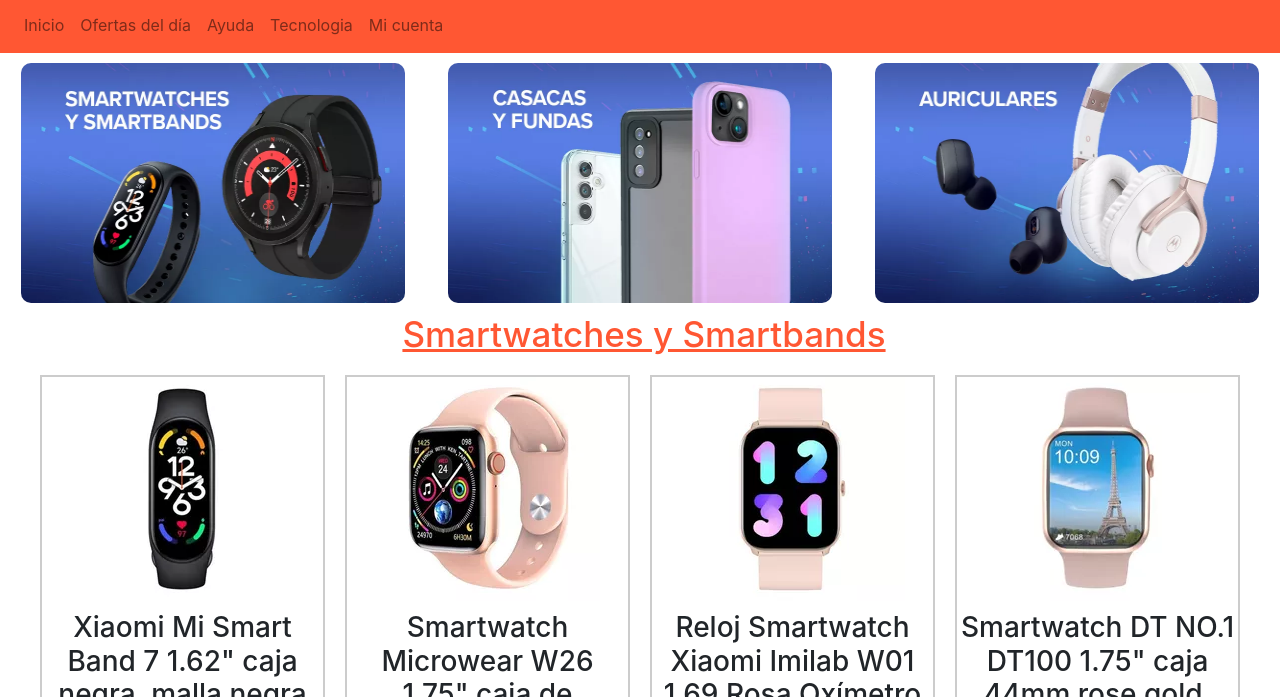
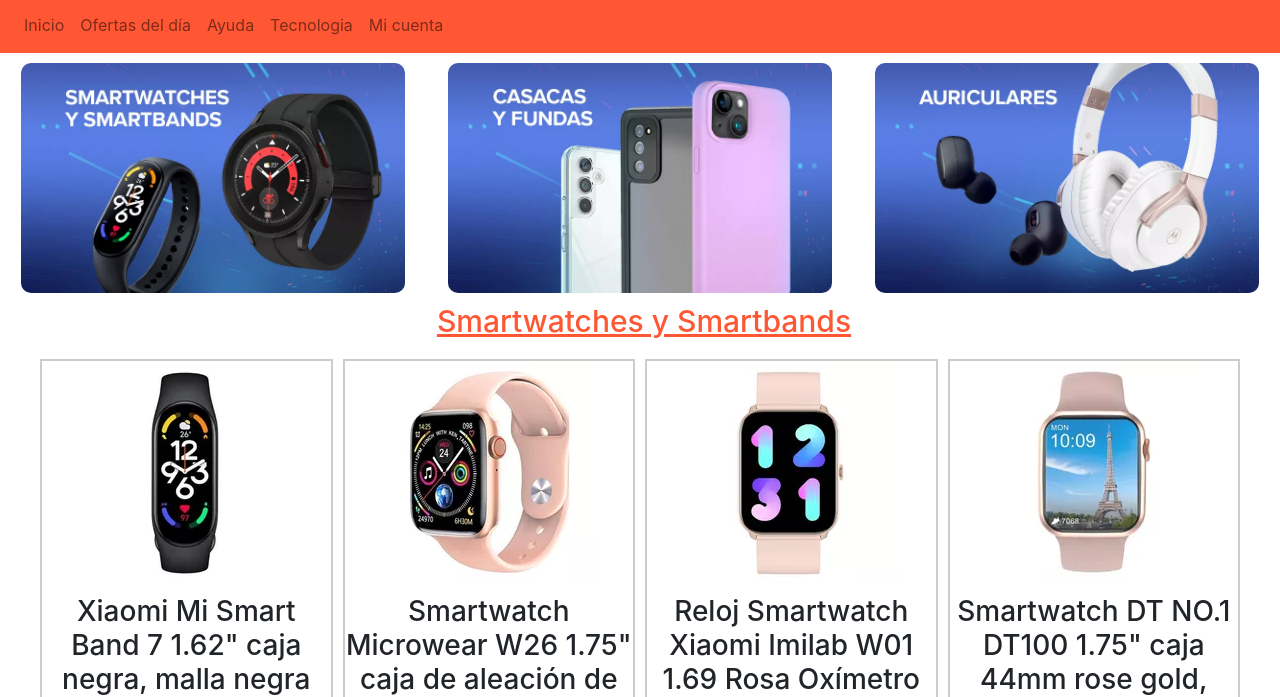
Before and after one commit to gusti-acosta/PreEntrega2-Acosta, a website: page pages/tecnologia.html in a window 1280 px wide. Shown: the part 103-800 px from the top of the page. Drawn offline with nearby package versions, Linux system fonts and the light colour scheme.

Commit message:
correcciones

```diff
--- a/scss/_estructuras.scss
+++ b/scss/_estructuras.scss
@@ -58,8 +58,8 @@
 .subtitulo {
     // border-bottom: 2px solid $color-borde2;
     // color: rgba(0,0,0,.9);
-    font-size: 35px;
-    font-weight: 400px;
+    font-size: 30px;
+    font-weight: 300px;
     margin: 0 0 0 8px;
     display: flex;
     justify-content: center;
@@ -72,7 +72,7 @@
     margin: 20px auto;
     display: grid;
     grid-template-columns: repeat(4, 1fr);
-    grid-gap: 20px;
+    grid-gap: 10px;
     .producto {
         border: 2px solid  $color-borde1;
         text-align: center;
@@ -108,10 +108,11 @@
 }
 .publicidad {
     @include flex-row-wrap-spaceAround;
+    flex-wrap: nowrap;
     .item-publicidad{
         margin: 10px;
         width: 384px ;
-        height: 240px;
+        max-height: 240px;
         a {
             img {
                 width: $w-100;
@@ -180,6 +181,7 @@
     }
     .banner{
         @include flex-row-wrap-spaceAround;
+        flex-wrap: nowrap;
         justify-content: center;
         .item-banner{
             margin: 10px;
--- a/scss/_media-query.scss
+++ b/scss/_media-query.scss
@@ -43,6 +43,12 @@
     }
 
   }
+  .item-publicidad {
+    img {
+      max-width: 200px;
+    }
+  }
+
   .Formulario-container{
     margin: 0;
     margin-bottom: 200px;
```
Also changed, not shown: index.html (+1 -1 lines), css/styles.css, img/Sin título.png (deleted), img/producto1.jpg (deleted), 1 other file.
